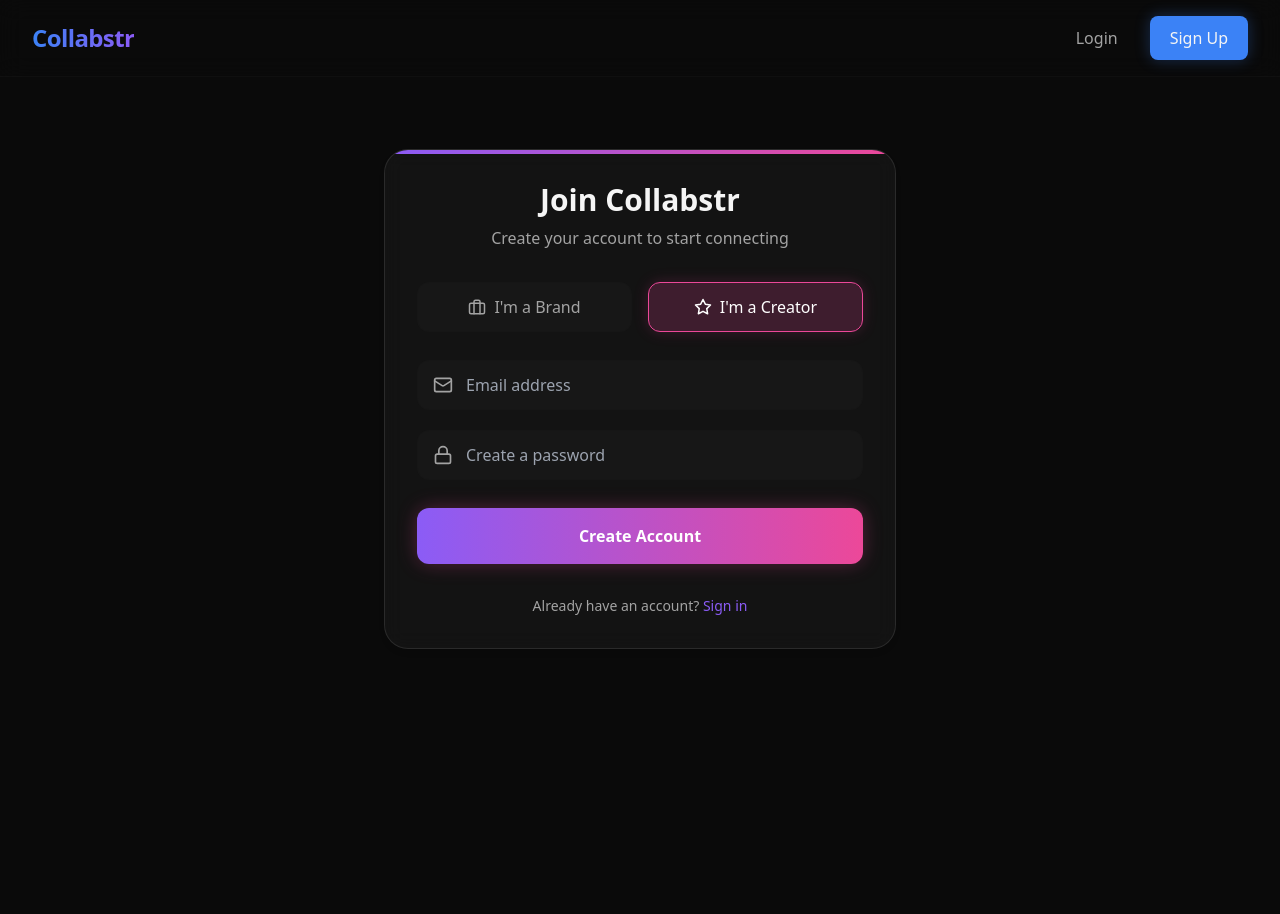
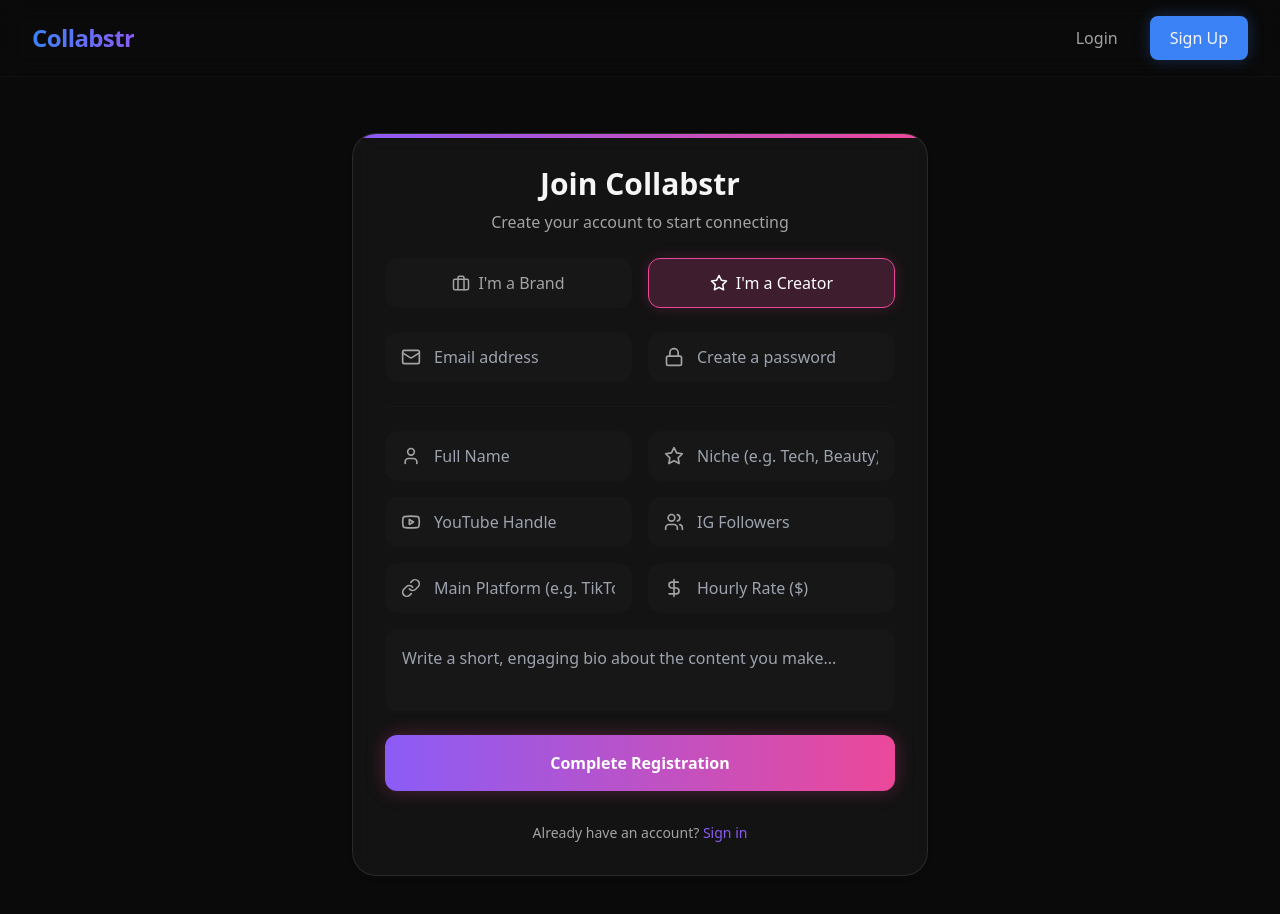
Before and after one commit to RUDRANSH-hub/gojobless, a React (Vite) app in the folder collabstr-clone/frontend/: page /register in a window 1280 px wide. Both pictures are taken after a click on the button "I'm a Creator". Shown: the top 914 px of the page. Before the commit the page ends 800 px from the top, so only its background shows below. Built offline with nearby package versions, Linux system fonts and the light colour scheme; no server answers.

Commit message:
Update Register.jsx

```diff
--- a/collabstr-clone/frontend/src/components/Register.jsx
+++ b/collabstr-clone/frontend/src/components/Register.jsx
@@ -2,11 +2,23 @@ import React, { useState } from 'react';
 import { motion } from 'framer-motion';
 import { useNavigate, Link } from 'react-router-dom';
 import api from '../api/axiosConfig';
-import { Mail, Lock, Briefcase, Loader2, Star } from 'lucide-react';
+import { Mail, Lock, Briefcase, Loader2, Star, User, Link as LinkIcon, DollarSign, Insignt, Users, Youtube } from 'lucide-react';
 
 export default function Register() {
   const navigate = useNavigate();
-  const [formData, setFormData] = useState({ email: '', password: '', role: 'BRAND' });
+  const [role, setRole] = useState('BRAND');
+
+  // Create state to handle both DTOs
+  const [formData, setFormData] = useState({
+    email: '', password: '',
+    // Brand fields
+    companyName: '', description: '', websiteUrl: '',
+    // Shared
+    niche: '',
+    // Influencer fields
+    name: '', bio: '', youtubeChannelHandle: '', instagramFollowers: '', platform: '', hourlyRate: ''
+  });
+
   const [loading, setLoading] = useState(false);
   const [error, setError] = useState('');
 
@@ -16,7 +28,35 @@ export default function Register() {
     setError('');
 
     try {
-      const response = await api.post('/auth/register', formData);
+      let endpoint = '';
+      let payload = {};
+
+      if (role === 'BRAND') {
+        endpoint = '/auth/register/brand';
+        payload = {
+          email: formData.email,
+          password: formData.password,
+          companyName: formData.companyName,
+          niche: formData.niche,
+          description: formData.description,
+          websiteUrl: formData.websiteUrl
+        };
+      } else {
+        endpoint = '/auth/register/influencer';
+        payload = {
+          email: formData.email,
+          password: formData.password,
+          name: formData.name,
+          bio: formData.bio,
+          niche: formData.niche,
+          youtubeChannelHandle: formData.youtubeChannelHandle,
+          instagramFollowers: parseInt(formData.instagramFollowers) || 0,
+          platform: formData.platform,
+          hourlyRate: parseFloat(formData.hourlyRate) || 0
+        };
+      }
+
+      const response = await api.post(endpoint, payload);
       if (response.data && response.data.token) {
         localStorage.setItem('token', response.data.token);
         navigate('/dashboard');
@@ -28,17 +68,21 @@ export default function Register() {
     }
   };
 
+  const handleChange = (e) => {
+    setFormData({...formData, [e.target.name]: e.target.value});
+  };
+
   return (
-    <div className="w-full h-full flex flex-col items-center justify-center pt-10 pb-8">
+    <div className="w-full h-full flex flex-col items-center justify-center pt-6 pb-8">
       <motion.div
         initial={{ opacity: 0, scale: 0.95 }}
         animate={{ opacity: 1, scale: 1 }}
         transition={{ duration: 0.4 }}
-        className="w-full max-w-lg p-8 rounded-3xl glass-panel relative overflow-hidden"
+        className="w-full max-w-xl p-8 rounded-3xl glass-panel relative overflow-hidden"
       >
         <div className="absolute top-0 left-0 w-full h-1 bg-gradient-to-r from-secondary to-pink-500"></div>
         <h2 className="text-3xl font-bold mb-2 text-center">Join Collabstr</h2>
-        <p className="text-muted text-center mb-8">Create your account to start connecting</p>
+        <p className="text-muted text-center mb-6">Create your account to start connecting</p>
 
         {error && (
           <motion.div initial={{ opacity: 0 }} animate={{ opacity: 1 }} className="mb-6 p-3 rounded-lg bg-red-500/10 border border-red-500/50 text-red-400 text-sm text-center">
@@ -46,49 +90,123 @@ export default function Register() {
           </motion.div>
         )}
 
-        <form onSubmit={handleSubmit} className="flex flex-col gap-5">
-
-          <div className="flex gap-4 mb-2">
+        <div className="flex gap-4 mb-6">
           <button
             type="button"
-              onClick={() => setFormData({...formData, role: 'BRAND'})}
-              className={`flex-1 py-3 px-4 rounded-xl flex items-center justify-center gap-2 border transition-all ${formData.role === 'BRAND' ? 'bg-primary/20 border-primary text-white shadow-[0_0_15px_rgba(59,130,246,0.2)]' : 'bg-surface border-surface/50 text-muted hover:bg-surface/80'}`}
+            onClick={() => setRole('BRAND')}
+            className={`flex-1 py-3 px-4 rounded-xl flex items-center justify-center gap-2 border transition-all ${role === 'BRAND' ? 'bg-primary/20 border-primary text-white shadow-[0_0_15px_rgba(59,130,246,0.2)]' : 'bg-surface border-surface/50 text-muted hover:bg-surface/80'}`}
           >
             <Briefcase size={18} /> I'm a Brand
           </button>
           <button
             type="button"
-              onClick={() => setFormData({...formData, role: 'INFLUENCER'})}
-              className={`flex-1 py-3 px-4 rounded-xl flex items-center justify-center gap-2 border transition-all ${formData.role === 'INFLUENCER' ? 'bg-pink-500/20 border-pink-500 text-white shadow-[0_0_15px_rgba(236,72,153,0.2)]' : 'bg-surface border-surface/50 text-muted hover:bg-surface/80'}`}
+            onClick={() => setRole('INFLUENCER')}
+            className={`flex-1 py-3 px-4 rounded-xl flex items-center justify-center gap-2 border transition-all ${role === 'INFLUENCER' ? 'bg-pink-500/20 border-pink-500 text-white shadow-[0_0_15px_rgba(236,72,153,0.2)]' : 'bg-surface border-surface/50 text-muted hover:bg-surface/80'}`}
           >
             <Star size={18} /> I'm a Creator
           </button>
         </div>
 
-          <div className="relative group">
+        <form onSubmit={handleSubmit} className="flex flex-col gap-4">
+
+          <div className="grid grid-cols-2 gap-4">
+            <div className="relative group col-span-2 md:col-span-1">
               <Mail className="absolute left-4 top-1/2 -translate-y-1/2 text-muted group-focus-within:text-white transition-colors" size={20} />
-            <input
-              type="email"
-              placeholder="Email address"
-              required
-              className="w-full bg-surface border border-surface/50 rounded-xl py-3 pl-12 pr-4 text-white focus:outline-none focus:border-secondary transition-colors focus:ring-1 focus:ring-secondary"
-              value={formData.email}
-              onChange={(e) => setFormData({...formData, email: e.target.value})}
-            />
+              <input type="email" name="email" placeholder="Email address" required
+                className="w-full bg-surface border border-surface/50 rounded-xl py-3 pl-12 pr-4 text-white focus:outline-none focus:border-secondary transition-colors"
+                value={formData.email} onChange={handleChange} />
             </div>
 
+            <div className="relative group col-span-2 md:col-span-1">
+              <Lock className="absolute left-4 top-1/2 -translate-y-1/2 text-muted group-focus-within:text-white transition-colors" size={20} />
+              <input type="password" name="password" placeholder="Create a password" required minLength={6}
+                className="w-full bg-surface border border-surface/50 rounded-xl py-3 pl-12 pr-4 text-white focus:outline-none focus:border-secondary transition-colors"
+                value={formData.password} onChange={handleChange} />
+            </div>
+          </div>
+
+          <hr className="border-surface my-2" />
+
+          {role === 'BRAND' && (
+            <motion.div initial={{opacity:0, height:0}} animate={{opacity:1, height:'auto'}} className="flex flex-col gap-4">
               <div className="relative group">
-            <Lock className="absolute left-4 top-1/2 -translate-y-1/2 text-muted group-focus-within:text-white transition-colors" size={20} />
-            <input
-              type="password"
-              placeholder="Create a password"
-              required
-              minLength={6}
-              className="w-full bg-surface border border-surface/50 rounded-xl py-3 pl-12 pr-4 text-white focus:outline-none focus:border-secondary transition-colors focus:ring-1 focus:ring-secondary"
-              value={formData.password}
-              onChange={(e) => setFormData({...formData, password: e.target.value})}
-            />
+                <Briefcase className="absolute left-4 top-1/2 -translate-y-1/2 text-muted" size={20} />
+                <input type="text" name="companyName" placeholder="Company Name (e.g. Nike)" required
+                  className="w-full bg-surface border border-surface/50 rounded-xl py-3 pl-12 pr-4 text-white focus:border-primary"
+                  value={formData.companyName} onChange={handleChange} />
               </div>
+              <div className="grid grid-cols-2 gap-4">
+                <div className="relative group col-span-2 md:col-span-1">
+                  <Star className="absolute left-4 top-1/2 -translate-y-1/2 text-muted" size={20} />
+                  <input type="text" name="niche" placeholder="Niche (e.g. Fitness)" required
+                    className="w-full bg-surface border border-surface/50 rounded-xl py-3 pl-12 pr-4 text-white focus:border-primary"
+                    value={formData.niche} onChange={handleChange} />
+                </div>
+                <div className="relative group col-span-2 md:col-span-1">
+                  <LinkIcon className="absolute left-4 top-1/2 -translate-y-1/2 text-muted" size={20} />
+                  <input type="url" name="websiteUrl" placeholder="Website URL" required
+                    className="w-full bg-surface border border-surface/50 rounded-xl py-3 pl-12 pr-4 text-white focus:border-primary"
+                    value={formData.websiteUrl} onChange={handleChange} />
+                </div>
+              </div>
+              <textarea name="description" placeholder="Describe your brand and the campaigns you want to run..." required rows={3}
+                className="w-full bg-surface border border-surface/50 rounded-xl p-4 text-white focus:outline-none focus:border-primary transition-colors resize-none"
+                value={formData.description} onChange={handleChange}></textarea>
+            </motion.div>
+          )}
+
+          {role === 'INFLUENCER' && (
+            <motion.div initial={{opacity:0, height:0}} animate={{opacity:1, height:'auto'}} className="flex flex-col gap-4">
+              <div className="grid grid-cols-2 gap-4">
+                <div className="relative group col-span-2 md:col-span-1">
+                  <User className="absolute left-4 top-1/2 -translate-y-1/2 text-muted" size={20} />
+                  <input type="text" name="name" placeholder="Full Name" required
+                    className="w-full bg-surface border border-surface/50 rounded-xl py-3 pl-12 pr-4 text-white focus:border-pink-500"
+                    value={formData.name} onChange={handleChange} />
+                </div>
+                <div className="relative group col-span-2 md:col-span-1">
+                  <Star className="absolute left-4 top-1/2 -translate-y-1/2 text-muted" size={20} />
+                  <input type="text" name="niche" placeholder="Niche (e.g. Tech, Beauty)" required
+                    className="w-full bg-surface border border-surface/50 rounded-xl py-3 pl-12 pr-4 text-white focus:border-pink-500"
+                    value={formData.niche} onChange={handleChange} />
+                </div>
+              </div>
+
+              <div className="grid grid-cols-2 gap-4">
+                <div className="relative group col-span-2 md:col-span-1">
+                  <Youtube className="absolute left-4 top-1/2 -translate-y-1/2 text-muted" size={20} />
+                  <input type="text" name="youtubeChannelHandle" placeholder="YouTube Handle"
+                    className="w-full bg-surface border border-surface/50 rounded-xl py-3 pl-12 pr-4 text-white focus:border-pink-500"
+                    value={formData.youtubeChannelHandle} onChange={handleChange} />
+                </div>
+                <div className="relative group col-span-2 md:col-span-1">
+                  <Users className="absolute left-4 top-1/2 -translate-y-1/2 text-muted" size={20} />
+                  <input type="number" name="instagramFollowers" placeholder="IG Followers"
+                    className="w-full bg-surface border border-surface/50 rounded-xl py-3 pl-12 pr-4 text-white focus:border-pink-500"
+                    value={formData.instagramFollowers} onChange={handleChange} />
+                </div>
+              </div>
+
+              <div className="grid grid-cols-2 gap-4">
+                <div className="relative group col-span-2 md:col-span-1">
+                  <LinkIcon className="absolute left-4 top-1/2 -translate-y-1/2 text-muted" size={20} />
+                  <input type="text" name="platform" placeholder="Main Platform (e.g. TikTok)" required
+                    className="w-full bg-surface border border-surface/50 rounded-xl py-3 pl-12 pr-4 text-white focus:border-pink-500"
+                    value={formData.platform} onChange={handleChange} />
+                </div>
+                <div className="relative group col-span-2 md:col-span-1">
+                  <DollarSign className="absolute left-4 top-1/2 -translate-y-1/2 text-muted" size={20} />
+                  <input type="number" name="hourlyRate" placeholder="Hourly Rate ($)" required
+                    className="w-full bg-surface border border-surface/50 rounded-xl py-3 pl-12 pr-4 text-white focus:border-pink-500"
+                    value={formData.hourlyRate} onChange={handleChange} />
+                </div>
+              </div>
+
+              <textarea name="bio" placeholder="Write a short, engaging bio about the content you make..." required rows={2}
+                className="w-full bg-surface border border-surface/50 rounded-xl p-4 text-white focus:outline-none focus:border-pink-500 transition-colors resize-none"
+                value={formData.bio} onChange={handleChange}></textarea>
+            </motion.div>
+          )}
 
           <motion.button
             whileHover={{ scale: 1.02 }}
@@ -97,7 +215,7 @@ export default function Register() {
             type="submit"
             className="w-full py-4 mt-2 rounded-xl bg-gradient-to-r from-secondary to-pink-500 text-white font-bold flex justify-center items-center shadow-[0_0_20px_rgba(236,72,153,0.3)] disabled:opacity-50 disabled:cursor-not-allowed"
           >
-            {loading ? <Loader2 className="animate-spin" size={24} /> : 'Create Account'}
+            {loading ? <Loader2 className="animate-spin" size={24} /> : 'Complete Registration'}
           </motion.button>
         </form>
 
```
Lines whose indentation alone changed are shown as unchanged.
